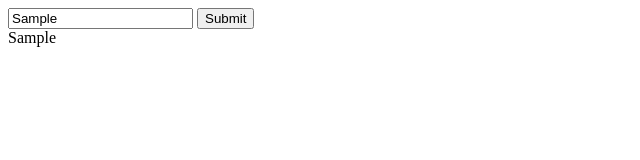
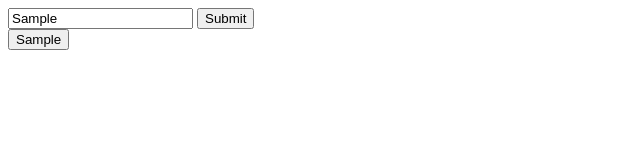
Before and after one commit to StoneDeal/kanban, a plain HTML site: page index.html in a window 1280 px wide. Both pictures are taken after typing "Sample" into the empty fields and a click on the input 225 px from the left and 18 px from the top of the page. Shown: the full height of the page, 0-640 px from the left. Drawn offline with Linux system fonts and the light colour scheme.

Commit message:
beginning to make id changes

```diff
--- a/index.html
+++ b/index.html
@@ -7,7 +7,7 @@
             <input id="new-task-input" type="text" placeholder="add a new task"/>
             <input id="new-task-btn" type="submit" />
         </form>
-        <div id="to-do" class="to-do"></div>
+        <div id="to-dos"></div>
     </body>
     <script src="kanban.js"></script>
 </html>
--- a/kanban.js
+++ b/kanban.js
@@ -1,6 +1,6 @@
 var newTask = document.getElementById("new-task");
 var newTaskBtn = document.getElementById("new-task-btn");
-var toDo = document.getElementById("to-do");
+var toDos = document.getElementById("to-dos");
 
 newTask.addEventListener("submit", function(e) {
 
@@ -8,6 +8,11 @@ newTask.addEventListener("submit", function(e) {
 
     //Prevents refresh and loss of todos
     e.preventDefault();
-    toDo.append(newTaskInput);
+    toDos.innerHTML += ("<div id='to-do'><button>" + newTaskInput + "</button></div>");
+
+    var toDo = document.getElementById("to-do");
+    toDo.addEventListener("click", function () {
+        toDo.id = "in progress";
+    });
 
 });
```
